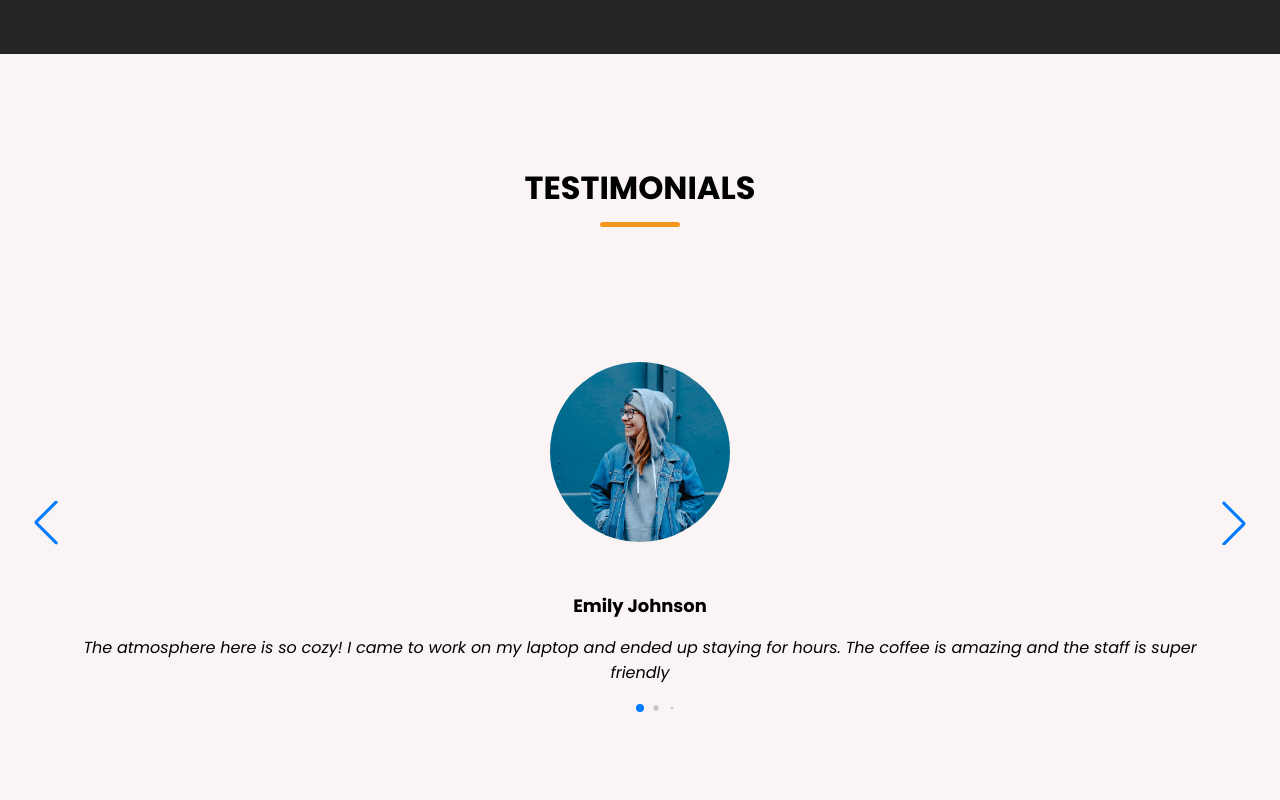
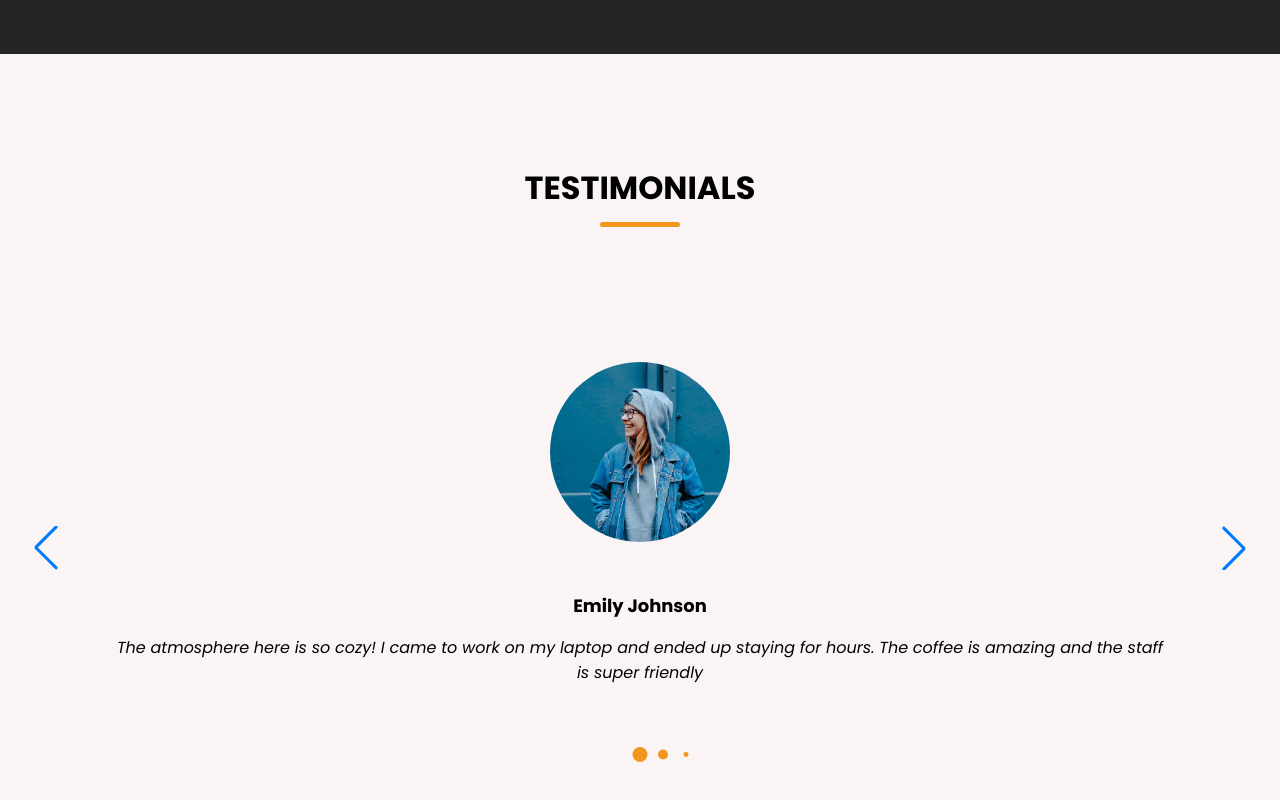
Before and after one commit to ferssae/my-site-coffee, a plain HTML site: page index.html in a window 1280 px wide. Shown: the part 2736-3536 px from the top of the page. Drawn offline with nearby package versions, Linux system fonts and the light colour scheme; a web font is replaced by a local one.

Commit message:
Update style.css

```diff
--- a/style.css
+++ b/style.css
@@ -1,4 +1,3 @@
-/**/
 @import url('https://fonts.googleapis.com/css2?family=Arimo:ital,wght@0,400..700;1,400..700&family=Josefin+Sans:ital@0;1&family=Lilita+One&family=Lunasima:wght@400;700&family=Miniver&family=Noto+Serif:ital,wght@0,100..900;1,100..900&family=Poppins:ital,wght@0,400;0,500;0,600;0,700;0,800;0,900;1,300;1,400;1,500;1,600;1,700;1,800;1,900&family=Roboto:ital,wght@0,100..900;1,100..900&family=Rubik:ital,wght@0,300..900;1,300..900&family=Secular+One&display=swap');
 
 
@@ -304,6 +303,12 @@ header .navbar {
     background: var(--light-pink-color);
 }
 
+.testimonials-section .slider-wrapper {
+    overflow: hidden;
+    margin:0 60px 50px;
+
+}
+
 .testimonials-section .testimonial {
     display:flex;
     padding: 35px;
@@ -328,6 +333,23 @@ header .navbar {
     line-height:25px;
 }
 
+.testimonials-section .swiper-pagination-bullet {
+    width: 15px;
+    height: 15px;
+    opacity:1;
+    background: var(--secondary-color);
+}
+
+.testimonials-section .swiper-slide-button {
+    margin-top: -50px;
+    color:var(--secondary-color);
+     transition: 0.3s ease;
+}
+.testimonials-section .swiper-slide-button:hover {
+    color:var(--primary-color);
+
+
+}
 @media screen and (max-width:1024px) {
     .manu-section .menu-list {
         gap:60px;
```
